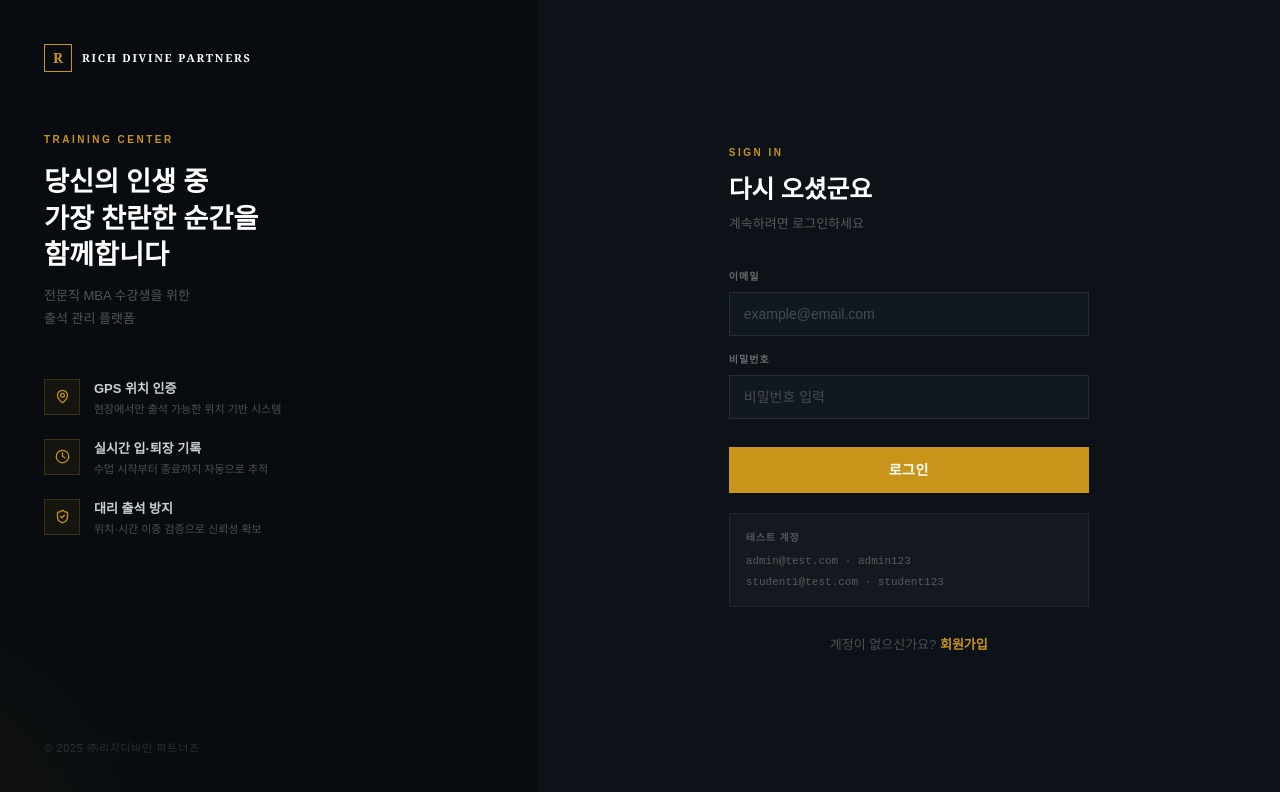
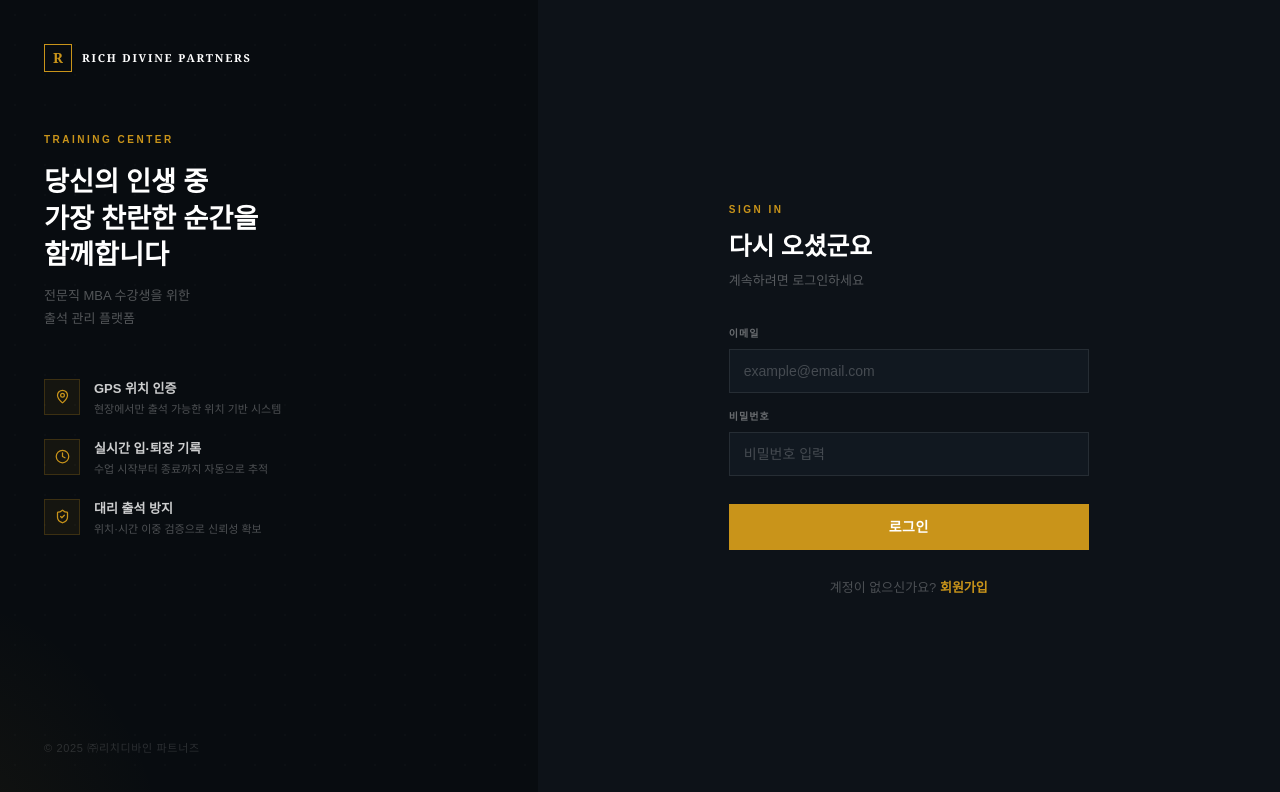
Before and after one commit to syha21-droid/attendance-system-v2, a Next.js app: page /login in a window 1280 px wide. Shown: the top 792 px of the page. Built offline with nearby package versions, Linux system fonts and the light colour scheme.

Commit message:
remove: 로그인 페이지 테스트 계정 박스 삭제

```diff
--- a/src/app/login/page.tsx
+++ b/src/app/login/page.tsx
@@ -134,12 +134,6 @@ export default function Login() {
             </button>
           </form>
 
-          <div style={{ marginTop: '20px', padding: '16px', background: 'rgba(255,255,255,0.03)', border: '1px solid rgba(255,255,255,0.06)' }}>
-            <p style={{ fontSize: '10px', fontWeight: '700', color: 'rgba(255,255,255,0.26)', marginBottom: '8px', letterSpacing: '0.08em', textTransform: 'uppercase' }}>테스트 계정</p>
-            <p style={{ fontSize: '11px', color: 'rgba(255,255,255,0.28)', fontFamily: 'monospace', marginBottom: '4px' }}>admin@test.com · admin123</p>
-            <p style={{ fontSize: '11px', color: 'rgba(255,255,255,0.28)', fontFamily: 'monospace' }}>student1@test.com · student123</p>
-          </div>
-
           <p style={{ textAlign: 'center', fontSize: '13px', color: 'rgba(255,255,255,0.26)', marginTop: '28px' }}>
             계정이 없으신가요?{' '}
             <Link href="/signup" style={{ color: '#C9941A', fontWeight: '600', textDecoration: 'none' }}>회원가입</Link>
```
